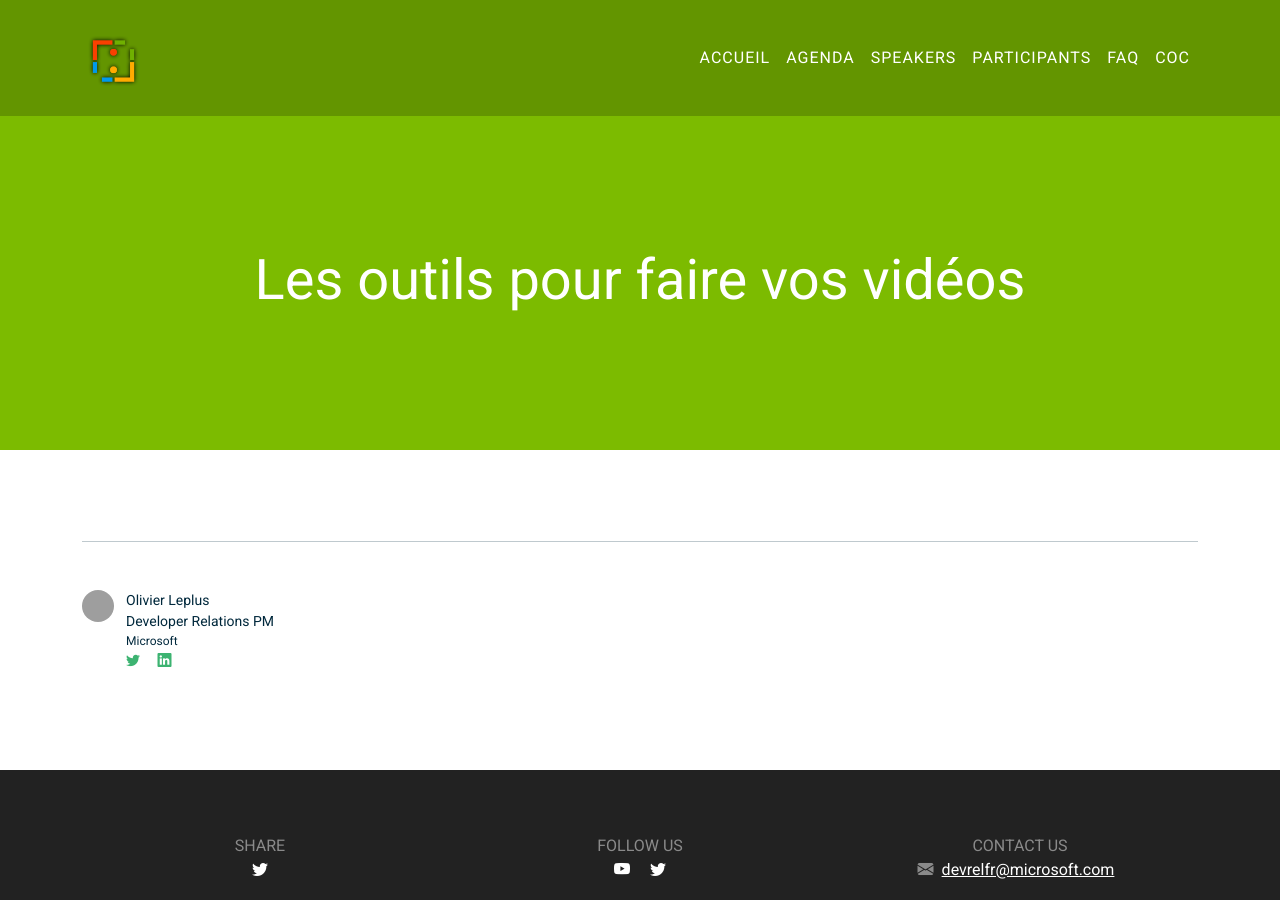
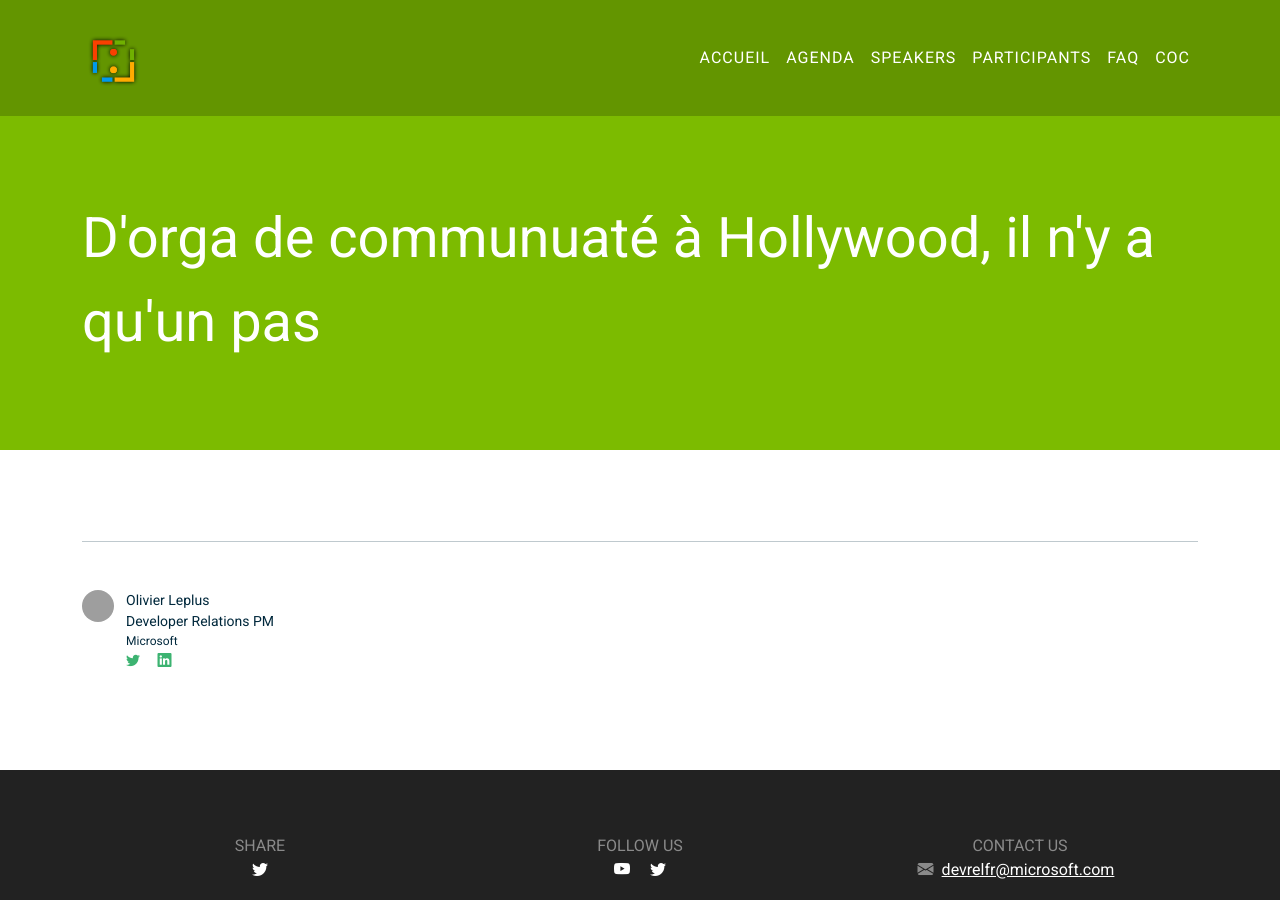
Before and after one commit to mtg-x/event-template, a Jekyll site: the page built from _sessions/6.md, in a window 1280 px wide and 900 px high. Built offline with Jekyll 4.4.1, drawn with Linux system fonts in a browser that asks for light colours; grey boxes are pictures that could not be loaded.

Commit message:
fix(agenda): Add video session

```diff
--- a/_data/agenda.yml
+++ b/_data/agenda.yml
@@ -30,6 +30,7 @@
       start: "18:15"
       end: "18:45"
       sessions: [6]
+    -
       start: "18:45"
       end: "19:00"
       sessions: [3]
--- a/_sessions/6.md
+++ b/_sessions/6.md
@@ -1,5 +1,5 @@
 ---
-title: "Les outils pour faire vos vidéos"
+title: "D'orga de communuaté à Hollywood, il n'y a qu'un pas"
 level: "beginner"
 speakers: [2]
 language: "French"
```
